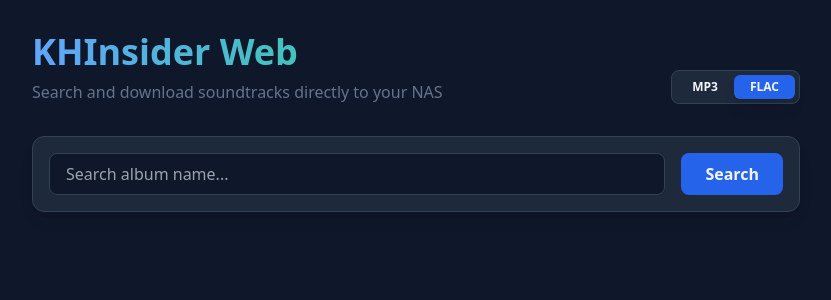
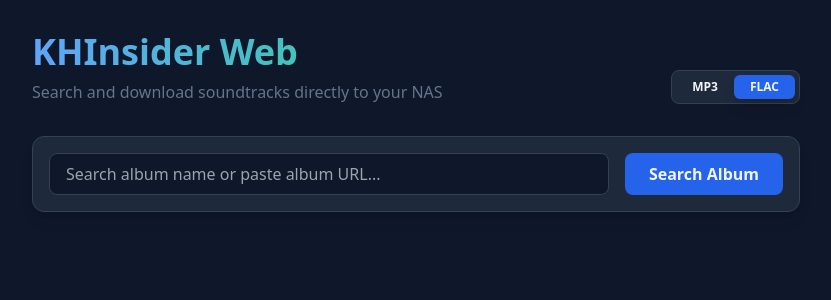
Before and after one commit to Psych0meter/khinsider_downloader_webapp, a Flask app: page / in a window 1280 px wide. Shown: the top 300 px of the page, without its empty margins (224-1055 px from the left). Run offline with Flask 3, Linux system fonts and the light colour scheme; some libraries are stand-ins or nearby versions.

Commit message:
[UPD] Improved search / download function + display

```diff
--- a/templates/index.html
+++ b/templates/index.html
@@ -32,12 +32,18 @@
 
     <div class="flex flex-col md:flex-row gap-4 mb-6 bg-slate-800 p-4 rounded-xl shadow-lg border border-slate-700">
         <input type="text" x-model="query" @keyup.enter="search" :disabled="loadingDownload"
-               placeholder="Search album name..."
+               placeholder="Search album name or paste album URL..."
                class="flex-1 bg-slate-900 border border-slate-700 rounded-lg px-4 py-2 focus:ring-2 focus:ring-blue-500 outline-none disabled:opacity-50">
+
         <button @click="search" :disabled="loading || loadingDownload"
-                class="bg-blue-600 px-6 py-2 rounded-lg hover:bg-blue-500 font-bold disabled:opacity-50 transition-colors">
-            <span x-show="!loading">Search</span>
+                :class="isUrl ? 'bg-emerald-600 hover:bg-emerald-500' : 'bg-blue-600 hover:bg-blue-500'"
+                class="px-6 py-2 rounded-lg font-bold disabled:opacity-50 transition-all min-w-[140px]">
+
             <span x-show="loading" class="animate-pulse">Searching...</span>
+
+            <template x-if="!loading">
+                <span x-text="isUrl ? 'Download Link' : 'Search Album'"></span>
+            </template>
         </button>
     </div>
 
@@ -108,17 +114,34 @@ function app() {
         progress: 0,
         status: 'Ready',
 
+        // Helper to check if input is a URL
+        get isUrl() {
+            return this.query.trim().startsWith('http://') || this.query.trim().startsWith('https://');
+        },
+
         async search() {
-            if (!this.query.trim() || this.loadingDownload) return;
+            const input = this.query.trim();
+            if (!input || this.loadingDownload) return;
+
+            if (this.isUrl) {
+                this.status = "Direct URL detected...";
+                return this.startDownload(input);
+            }
+
             this.loading = true;
             try {
                 const res = await fetch('/search', {
                     method: 'POST',
                     headers: {'Content-Type': 'application/json'},
-                    body: JSON.stringify({query: this.query})
+                    body: JSON.stringify({query: input})
                 });
                 const data = await res.json();
                 this.results = data.results || [];
+                if (this.results.length === 0) {
+                    this.status = "No results found.";
+                }
+            } catch (err) {
+                this.status = "Search failed.";
             } finally {
                 this.loading = false;
             }
@@ -168,9 +191,11 @@ function app() {
                 }
             } catch (err) {
                 this.logs.push("Error: " + err.message);
+                this.status = "Download failed.";
             } finally {
                 this.loadingDownload = false;
                 this.activeUrl = null;
+                this.query = '';
             }
         }
     }
```
